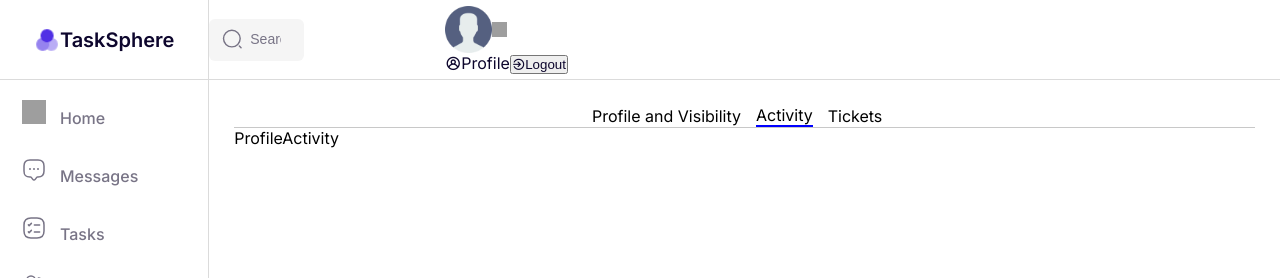
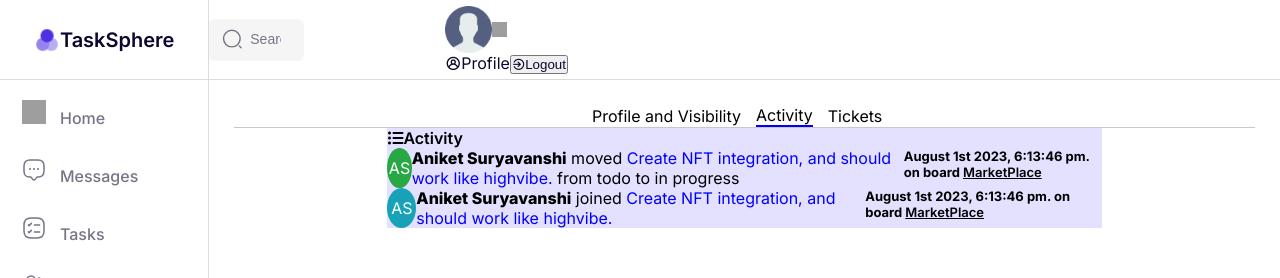
Before and after one commit to aniketsuryavanshi093/TaskSphere-FE, a Next.js app: page /dashboard/profile/activity in a window 1280 px wide. Shown: the top 278 px of the page. Built offline with nearby package versions, Linux system fonts and the light colour scheme; no server answers; grey boxes are pictures that could not be loaded.

Commit message:
Activity ui added

```diff
--- /dev/null
+++ b/src/app/_components/UI/Avatar.tsx
@@ -0,0 +1,31 @@
+import Image from 'next/image';
+import React from 'react';
+
+const Avatar: React.FC<{ image?: string, initials?: string, size?: number }> = ({ image, initials, size = 40 }) => {
+    const getRandomColor = () => {
+        const colors = ['#007bff', '#28a745', '#dc3545', '#ffc107', '#17a2b8'];
+        const randomIndex = Math.floor(Math.random() * colors.length);
+        return colors[randomIndex];
+    };
+    const avatarStyle = {
+        width: size,
+        height: size,
+        borderRadius: '50%',
+        overflow: 'hidden',
+        display: 'flex',
+        alignItems: 'center',
+        justifyContent: 'center',
+        background: image ? "transparent" : getRandomColor(),
+        color: '#fff',
+        fontSize: size * 0.4,
+    };
+    if (image) {
+        return <Image height={40} width={40} src={image} alt="User Avatar" style={avatarStyle} />;
+    } else {
+        return <div style={avatarStyle}>{initials}</div>;
+    }
+};
+
+
+
+export default Avatar
--- a/src/app/dashboard/profile/activity/page.tsx
+++ b/src/app/dashboard/profile/activity/page.tsx
@@ -1,8 +1,32 @@
 import React from 'react'
+import "../profile.scss"
+import Avatar from '@/app/_components/UI/Avatar'
+import moment from 'moment'
 
 const ProfileActivity = () => {
     return (
-        <div>ProfileActivity</div>
+        <div className="activitywrapper px-3 py-2">
+            <div className='wrapper mt-3 justify-start'>
+                <i className="fa-solid fa-list-ul"></i>
+                <p className='header-title mx-3'>Activity</p>
+            </div>
+            <div className='w-100 mb-3 mt-4'>
+                <div key={"234"} className='wrapper mb-3 justify-start'>
+                    <Avatar initials='AS' />
+                    <div className='ms-3 wrapper flex-column align-start'>
+                        <p className='activitytext mb-0'><span className='assignename'>Aniket Suryavanshi</span> moved <a href='#' >Create NFT integration, and should work like highvibe.</a> from todo to in progress </p>
+                        <p className='activity-date mb-0'>{moment().format('MMMM Do YYYY, h:mm:ss a')}. on board <span className='activityproject'>MarketPlace</span> </p>
+                    </div>
+                </div>
+                <div key={"222"} className='wrapper  justify-start'>
+                    <Avatar initials='AS' />
+                    <div className='ms-3 wrapper flex-column align-start'>
+                        <p className='activitytext mb-0'><span className='assignename'>Aniket Suryavanshi</span> joined <a href='#' >Create NFT integration, and should work like highvibe.</a> </p>
+                        <p className='activity-date mb-0'>{moment().format('MMMM Do YYYY, h:mm:ss a')}. on board <span className='activityproject'>MarketPlace</span> </p>
+                    </div>
+                </div>
+            </div>
+        </div>
     )
 }
 
--- a/src/app/dashboard/profile/profile.scss
+++ b/src/app/dashboard/profile/profile.scss
@@ -13,17 +13,55 @@
         border-bottom: 2px solid blue;
     }
 }
-.profilewrapper{
+
+.assignename {
+    font-weight: 800;
+}
+
+.activitytext {
+    a {
+        color: blue !important;
+    }
+}
+
+.activity-date {
+    font-size: small;
+    font-weight: 700;
+}
+
+.activityproject {
+    text-decoration: underline;
+    font-weight: 600;
+    color: black;
+    cursor: pointer;
+}
+
+.header-title {
+    font-size: medium;
+    font-weight: 600;
+    margin-bottom: 0px;
+}
+
+.activitywrapper {
+    width: 70%;
+    margin: auto;
+    background: #2f14ff21;
+}
+
+.profilewrapper {
     width: 50%;
     margin: auto;
 }
-.profileinfobox{
+
+.profileinfobox {
     background: #a9a9a982;
 }
-.profileborder{
+
+.profileborder {
     border-bottom: 1px solid rgba(128, 128, 128, 0.431372549);
 }
-.usersavebtn{
+
+.usersavebtn {
     background-color: var(--ds-background-brand-bold-hovered, #0055ccba);
     box-shadow: none;
     border: none;
@@ -46,11 +84,13 @@
     border: none;
     color: var(--ds-text, #172b4d);
     font-weight: 500;
-    &:hover{
+
+    &:hover {
         transition: all .3s;
         background-color: grey;
     }
 }
+
 .userform {
     width: 77%;
 }
```
Lines whose indentation alone changed are shown as unchanged.
